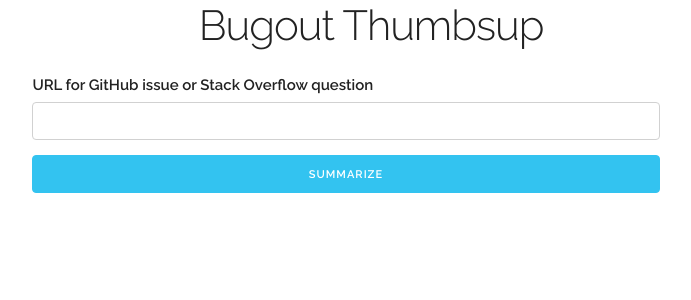
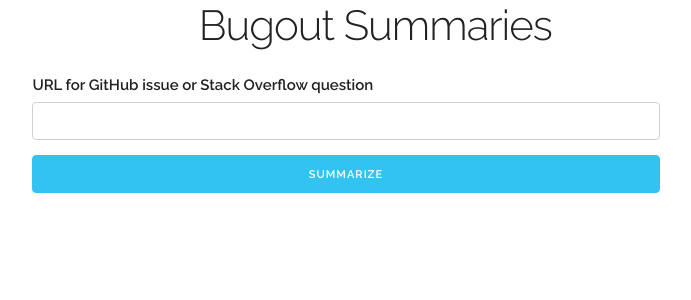
Before and after one commit to bugout-dev/thumbsup, a Flask app: page /index.html in a window 1280 px wide. Shown: the top 300 px of the page, without its empty margins (294-985 px from the left). Run offline with Flask 2, Linux system fonts and the light colour scheme.

Commit message:
Bugout Thumbsup -> Bugout Summaries in HTML

```diff
--- a/thumbsup/static/index.html
+++ b/thumbsup/static/index.html
@@ -1,7 +1,7 @@
 <!DOCTYPE html>
 <html lang="en">
 <head>
-    <title>Bugout Thumbsup</title>
+    <title>Bugout Summaries</title>
     <!-- FONT
     –––––––––––––––––––––––––––––––––––––––––––––––––– -->
     <link href="//fonts.googleapis.com/css?family=Raleway:400,300,600" rel="stylesheet" type="text/css">
@@ -22,7 +22,7 @@
     <div class="container" id="heading">
         <div class="row">
             <div class="six columns offset-by-four">
-                <h2>Bugout Thumbsup</h2>
+                <h2>Bugout Summaries</h2>
             </div>
         </div>
     </div>
--- a/thumbsup/templates/results.html.jinja
+++ b/thumbsup/templates/results.html.jinja
@@ -1,7 +1,7 @@
 <!DOCTYPE html>
 <html lang="en">
 <head>
-    <title>Bugout Thumbsup</title>
+    <title>Bugout Summaries</title>
     <meta charset="utf-8">
     <!-- FONT
     –––––––––––––––––––––––––––––––––––––––––––––––––– -->
@@ -17,7 +17,7 @@
     <div class="container" id="heading">
         <div class="row">
             <div class="six columns offset-by-four">
-                <h2>Bugout Thumbsup</h2>
+                <h2>Bugout Summaries</h2>
             </div>
         </div>
         <hr>
```
